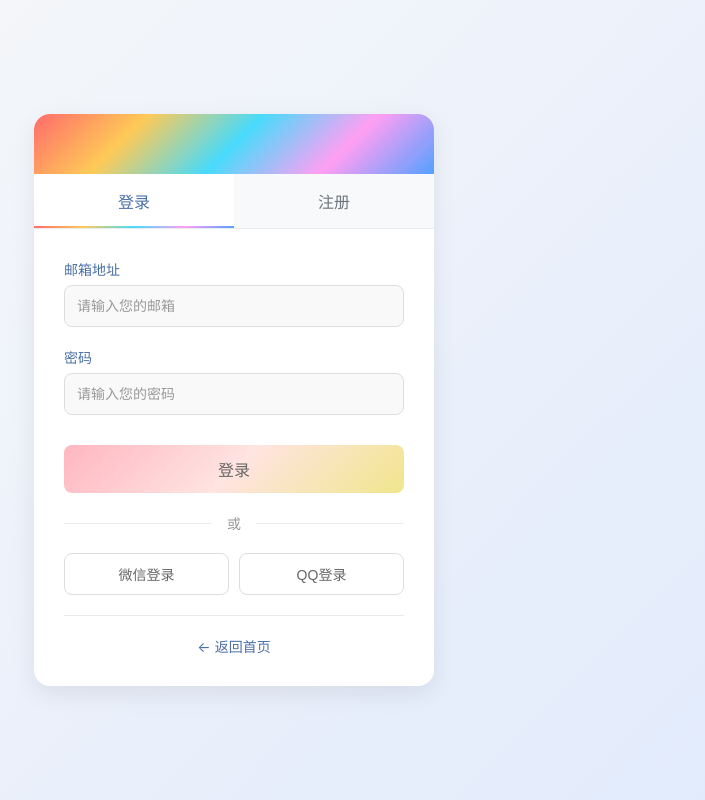
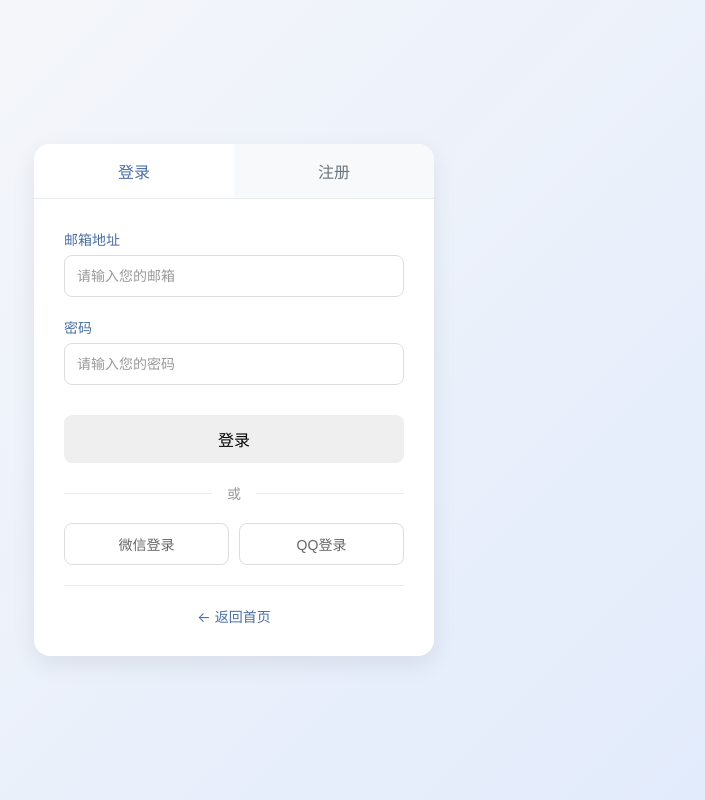
Before and after one commit to sunling/bylingsun.com, a website: page auth.html in a window 1280 px wide. Shown: the whole page, without its empty margins (406-1111 px from the left). Drawn offline with Linux system fonts and the light colour scheme.

Commit message:
remove background

```diff
--- a/auth.html
+++ b/auth.html
@@ -40,9 +40,9 @@
         }
 
         .auth-header {
-            background: linear-gradient(135deg, #ff6b6b, #feca57, #48dbfb, #ff9ff3, #54a0ff);
+            /* background: linear-gradient(135deg, #ff6b6b, #feca57, #48dbfb, #ff9ff3, #54a0ff); */
             color: white;
-            padding: 30px 20px;
+            /* padding: 30px 20px; */
             text-align: center;
             position: relative;
             overflow: hidden;
@@ -105,7 +105,7 @@
             left: 0;
             right: 0;
             height: 2px;
-            background: linear-gradient(135deg, #ff6b6b, #feca57, #48dbfb, #ff9ff3, #54a0ff);
+            /* background: linear-gradient(135deg, #ff6b6b, #feca57, #48dbfb, #ff9ff3, #54a0ff); */
         }
 
         .auth-form {
@@ -130,7 +130,7 @@
             font-size: 14px;
             border: 1px solid #ddd;
             border-radius: 8px;
-            background-color: #f9f9f9;
+            /* background-color: #f9f9f9; */
             transition: all 0.3s ease;
         }
 
@@ -148,8 +148,8 @@
         .auth-button {
             width: 100%;
             padding: 12px;
-            background: linear-gradient(135deg, #FFB6C1, #FFE4E1, #F0E68C);
-            color: #666;
+            /* background: linear-gradient(135deg, #FFB6C1, #FFE4E1, #F0E68C); */
+            /* color: #666; */
             border: none;
             border-radius: 8px;
             font-size: 16px;
```
